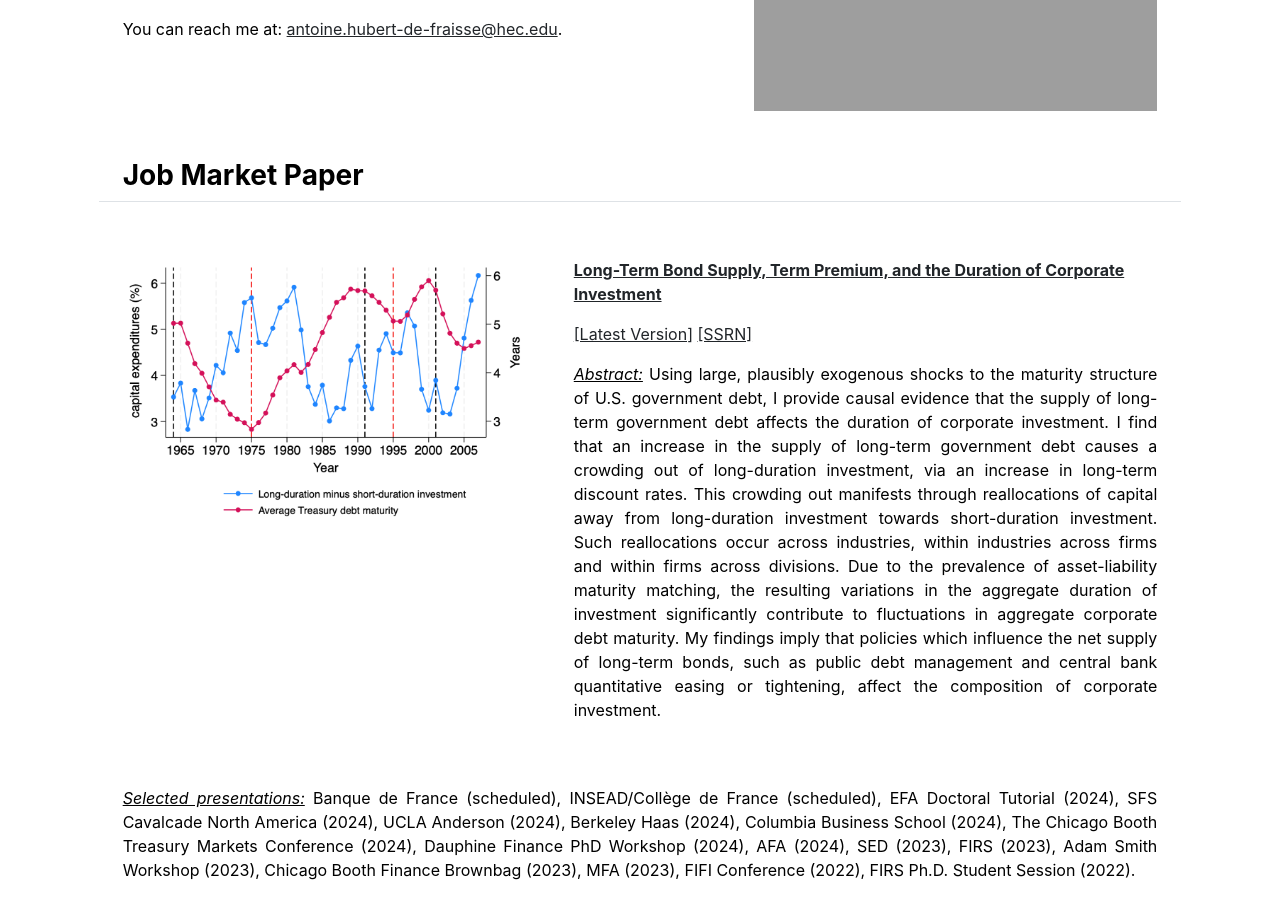
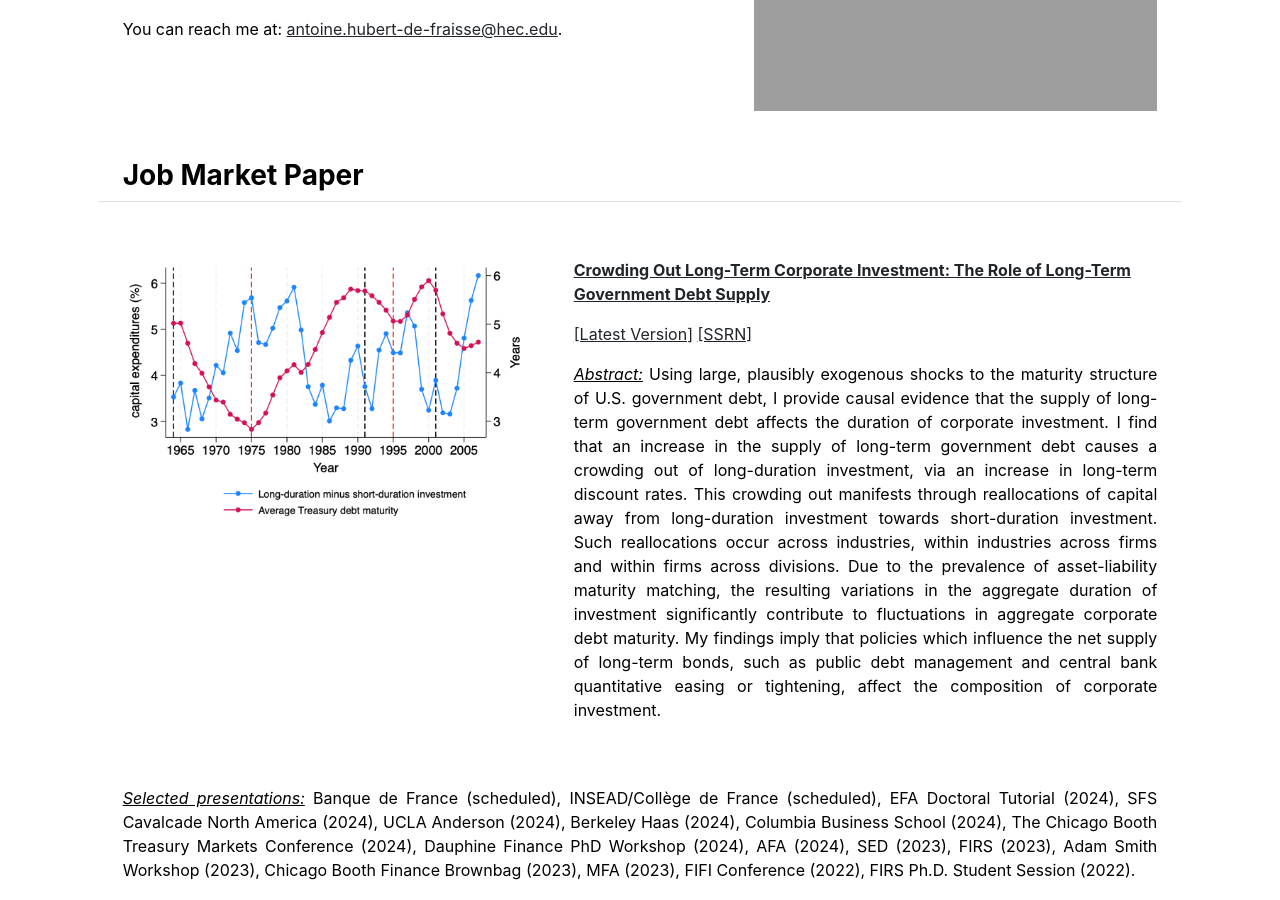
Before and after one commit to antoinehubertdefraisse/antoinehubertdefraisse.github.io, a Jekyll site: the page built from index.md, in a window 1280 px wide and 900 px high, scrolled down 364 px. Built offline with Jekyll 4.4.1, drawn with Linux system fonts in a browser that asks for light colours.

Commit message:
Update home.html

```diff
--- a/_layouts/home.html
+++ b/_layouts/home.html
@@ -26,7 +26,7 @@ layout: default
   </div>
 <div class="col-md-7">
             <p><a href="http://antoinehubertdefraisse.github.io/pdf/JMP_Antoine_HubertdeFraisse.pdf" target="_blank">
-              <b>Long-Term Bond Supply, Term Premium, and the Duration of Corporate Investment</b></a></p>
+              <b>Crowding Out Long-Term Corporate Investment: The Role of Long-Term Government Debt Supply</b></a></p>
 	 <p>     <a href="http://antoinehubertdefraisse.github.io/pdf/JMP_Antoine_HubertdeFraisse.pdf" target="_blank">[Latest Version]</a>
 		 <a href="https://papers.ssrn.com/sol3/papers.cfm?abstract_id=4064763" target="_blank">[SSRN]</a>
 	 <p>
```
